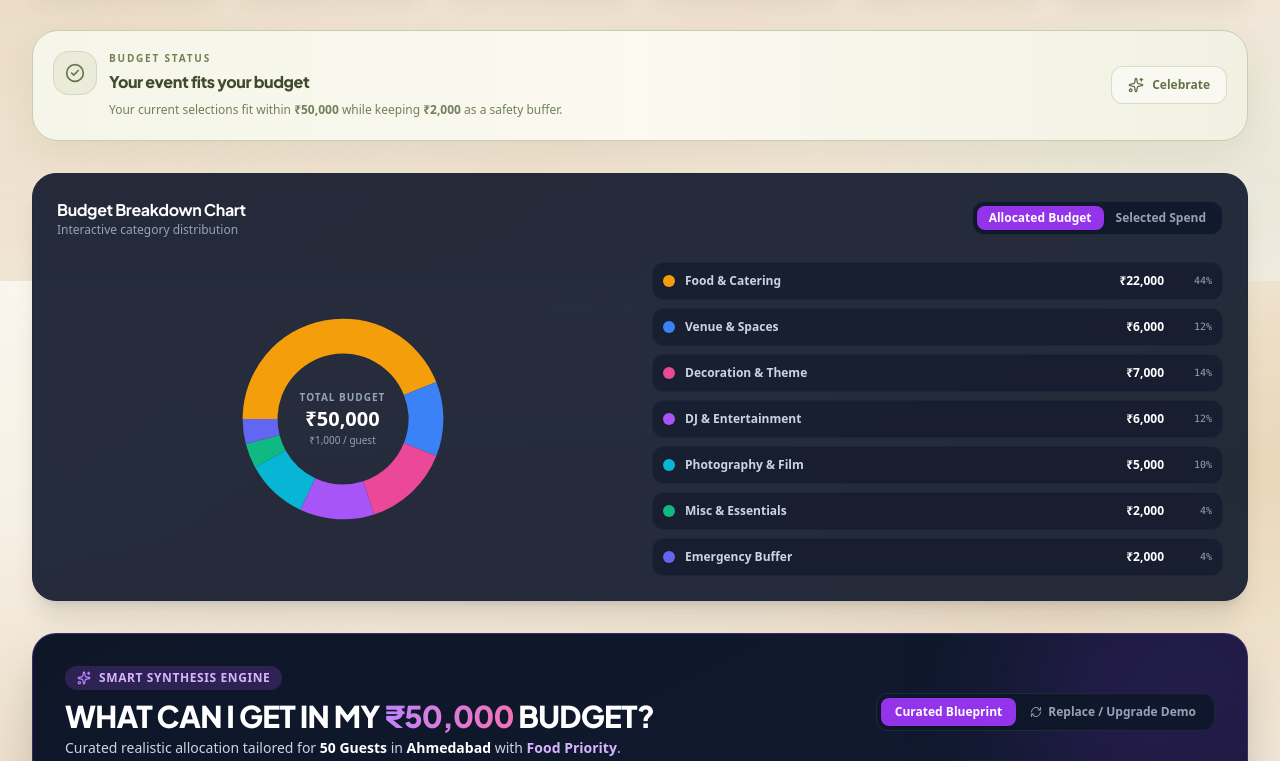
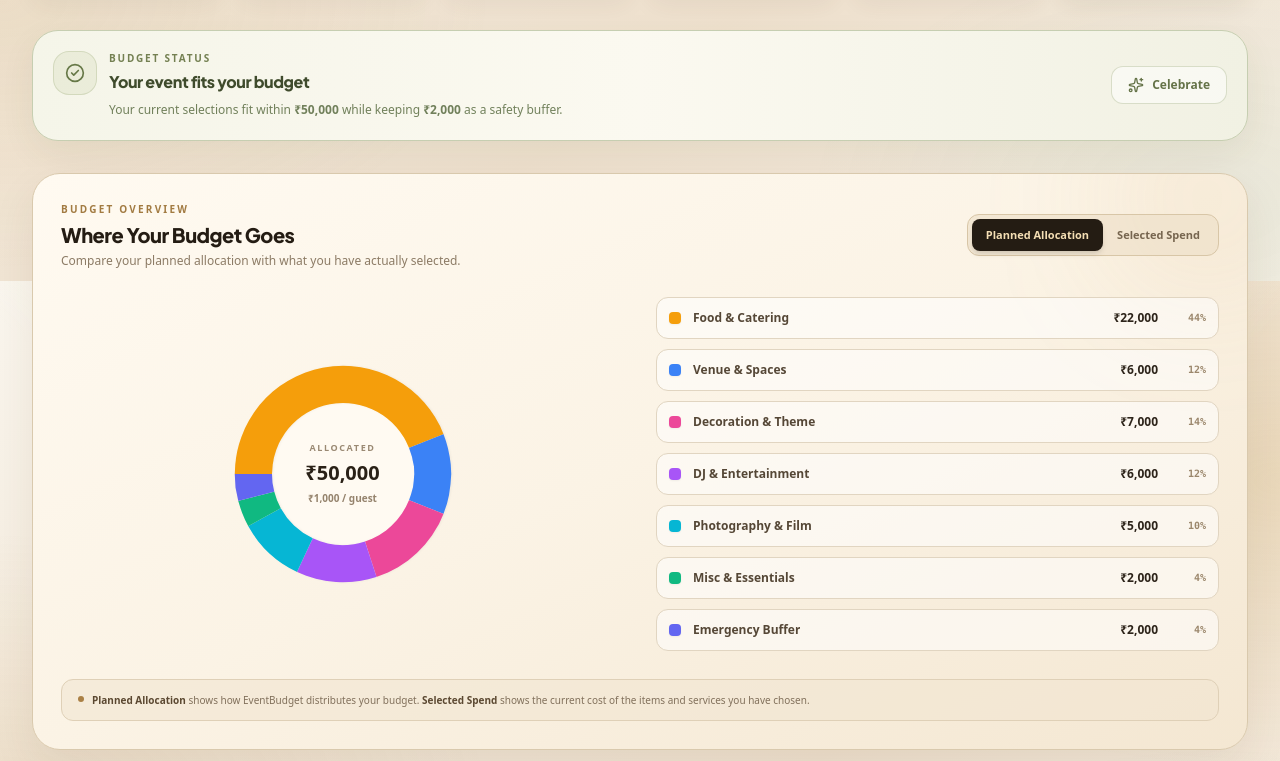
Before and after one commit to aivisionstudio2821-dot/eventbudget, a React (Vite) app: page / in a window 1280 px wide. Shown: the part 1319-2080 px from the top of the page. Built offline with nearby package versions, Linux system fonts and the light colour scheme.

Commit message:
Upgrade budget chart luxury theme

```diff
--- a/src/components/dashboard/BudgetDonutChart.tsx
+++ b/src/components/dashboard/BudgetDonutChart.tsx
@@ -1,5 +1,5 @@
 import React, { useState } from 'react';
-import { CategoryKey, CategoryAllocations, EventState } from '../../types';
+import { CategoryKey, EventState } from '../../types';
 import { CATEGORIES_INFO } from '../../data/initialData';
 import { formatINR } from '../../utils/currencyFormatter';
 import { calculateCategoryTotals } from '../../utils/budgetCalculations';
@@ -12,14 +12,15 @@ export const BudgetDonutChart: React.FC<BudgetDonutChartProps> = ({ event }) =>
   const [viewMode, setViewMode] = useState<'allocated' | 'selected'>('allocated');
   const [hoveredKey, setHoveredKey] = useState<CategoryKey | null>(null);
 
-  const totalBudget = event.totalBudget || 1;
   const allocations = event.allocations;
   const selectedTotals = calculateCategoryTotals(event);
 
-  const dataSource: Record<CategoryKey, number> = viewMode === 'allocated' ? allocations : selectedTotals;
-  const dataSum = Object.values(dataSource).reduce((a, b) => a + b, 0) || 1;
+  const dataSource: Record<CategoryKey, number> =
+    viewMode === 'allocated' ? allocations : selectedTotals;
 
-  // Calculate SVG arc paths for the donut
+  const dataSum =
+    Object.values(dataSource).reduce((a, b) => a + b, 0) || 1;
+
   let cumulativePercent = 0;
 
   const slices = CATEGORIES_INFO.map((cat) => {
@@ -27,6 +28,7 @@ export const BudgetDonutChart: React.FC<BudgetDonutChartProps> = ({ event }) =>
     const percent = value / dataSum;
     const startAngle = cumulativePercent * 360;
     const endAngle = (cumulativePercent + percent) * 360;
+
     cumulativePercent += percent;
 
     return {
@@ -40,18 +42,16 @@ export const BudgetDonutChart: React.FC<BudgetDonutChartProps> = ({ event }) =>
     };
   });
 
-  // SVG coordinate helpers
-  const getCoordinatesForPercent = (percent: number, radius: number) => {
-    const x = Math.cos(2 * Math.PI * percent);
-    const y = Math.sin(2 * Math.PI * percent);
-    return [x * radius, y * radius];
-  };
-
-  const createArcPath = (startAngle: number, endAngle: number, outerRadius: number, innerRadius: number) => {
+  const createArcPath = (
+    startAngle: number,
+    endAngle: number,
+    outerRadius: number,
+    innerRadius: number
+  ) => {
     if (endAngle - startAngle >= 359.9) {
-      // Full circle handling
       endAngle = 359.99;
     }
+
     const startRad = (startAngle - 90) * (Math.PI / 180);
     const endRad = (endAngle - 90) * (Math.PI / 180);
 
@@ -67,60 +67,111 @@ export const BudgetDonutChart: React.FC<BudgetDonutChartProps> = ({ event }) =>
 
     const largeArcFlag = endAngle - startAngle > 180 ? 1 : 0;
 
-    return `M ${x1} ${y1} A ${outerRadius} ${outerRadius} 0 ${largeArcFlag} 1 ${x2} ${y2} L ${x3} ${y3} A ${innerRadius} ${innerRadius} 0 ${largeArcFlag} 0 ${x4} ${y4} Z`;
+    return `
+      M ${x1} ${y1}
+      A ${outerRadius} ${outerRadius} 0 ${largeArcFlag} 1 ${x2} ${y2}
+      L ${x3} ${y3}
+      A ${innerRadius} ${innerRadius} 0 ${largeArcFlag} 0 ${x4} ${y4}
+      Z
+    `;
   };
 
-  const hoveredSlice = slices.find(s => s.key === hoveredKey);
+  const hoveredSlice = slices.find(
+    (slice) => slice.key === hoveredKey
+  );
 
   return (
-    <div className="p-5 sm:p-6 rounded-3xl bg-[#0f172a]/90 border border-slate-800 backdrop-blur-md shadow-xl flex flex-col justify-between">
+    <div className="relative overflow-hidden rounded-[28px] border border-[#d9c9ad] bg-gradient-to-br from-[#fffaf1] via-[#fbf3e5] to-[#f4e7d2] p-5 shadow-[0_18px_45px_rgba(74,52,27,0.08)] sm:p-7">
 
-      {/* Header & Mode Toggle */}
-      <div className="flex flex-col sm:flex-row sm:items-center justify-between gap-3 mb-6">
+      {/* subtle luxury background glow */}
+      <div className="pointer-events-none absolute -right-16 -top-20 h-52 w-52 rounded-full bg-[#c89b53]/10 blur-3xl" />
+
+      <div className="relative">
+
+        {/* HEADER */}
+
+        <div className="mb-7 flex flex-col justify-between gap-4 sm:flex-row sm:items-center">
+
           <div>
-          <h3 className="text-base font-bold text-white font-heading">Budget Breakdown Chart</h3>
-          <p className="text-xs text-slate-400">Interactive category distribution</p>
+            <p className="mb-1 text-[10px] font-black uppercase tracking-[0.22em] text-[#a27b42]">
+              Budget Overview
+            </p>
+
+            <h3 className="font-heading text-lg font-black text-[#241c13] sm:text-xl">
+              Where Your Budget Goes
+            </h3>
+
+            <p className="mt-1 text-xs text-[#8c7b65]">
+              Compare your planned allocation with what you have actually selected.
+            </p>
           </div>
-        <div className="flex rounded-xl bg-slate-900/90 p-1 border border-slate-800 self-start sm:self-auto">
+
+          {/* TOGGLE */}
+
+          <div className="flex self-start rounded-xl border border-[#d8c6a7] bg-[#eee0ca]/65 p-1 sm:self-auto">
+
             <button
+              type="button"
               onClick={() => setViewMode('allocated')}
-            className={`px-3 py-1 rounded-lg text-xs font-semibold transition-all ${
+              className={`rounded-lg px-3.5 py-2 text-[11px] font-extrabold transition-all ${
                 viewMode === 'allocated'
-                ? 'bg-purple-600 text-white shadow'
-                : 'text-slate-400 hover:text-slate-200'
+                  ? 'bg-[#241c13] text-[#f4deb4] shadow-md'
+                  : 'text-[#76654f] hover:bg-white/50 hover:text-[#30261b]'
               }`}
             >
-            Allocated Budget
+              Planned Allocation
             </button>
+
             <button
+              type="button"
               onClick={() => setViewMode('selected')}
-            className={`px-3 py-1 rounded-lg text-xs font-semibold transition-all ${
+              className={`rounded-lg px-3.5 py-2 text-[11px] font-extrabold transition-all ${
                 viewMode === 'selected'
-                ? 'bg-purple-600 text-white shadow'
-                : 'text-slate-400 hover:text-slate-200'
+                  ? 'bg-[#241c13] text-[#f4deb4] shadow-md'
+                  : 'text-[#76654f] hover:bg-white/50 hover:text-[#30261b]'
               }`}
             >
               Selected Spend
             </button>
+
           </div>
         </div>
 
-      {/* Donut Chart & Legend Row */}
-      <div className="grid grid-cols-1 md:grid-cols-12 items-center gap-6">
+        {/* CHART + LEGEND */}
 
-        {/* SVG Graphic */}
-        <div className="md:col-span-6 flex justify-center relative">
-          <div className="w-52 h-52 sm:w-60 sm:h-60 relative flex items-center justify-center">
-            <svg viewBox="-110 -110 220 220" className="w-full h-full transform -rotate-90">
+        <div className="grid grid-cols-1 items-center gap-8 md:grid-cols-12">
+
+          {/* DONUT */}
+
+          <div className="relative flex justify-center md:col-span-6">
+
+            <div className="relative flex h-56 w-56 items-center justify-center sm:h-64 sm:w-64">
+
+              {/* soft ring background */}
+
+              <div className="absolute inset-[15%] rounded-full border border-[#e2d4bd] bg-[#fffaf2] shadow-inner" />
+
+              <svg
+                viewBox="-110 -110 220 220"
+                className="relative h-full w-full -rotate-90 drop-shadow-sm"
+              >
                 {slices.map((slice) => {
                   if (slice.value <= 0) return null;
+
                   const isHovered = hoveredKey === slice.key;
-                const outerR = isHovered ? 100 : 92;
-                const innerR = isHovered ? 56 : 60;
+
+                  const outerRadius = isHovered ? 100 : 93;
+                  const innerRadius = isHovered ? 56 : 61;
+
                   return (
                     <path
                       key={slice.key}
-                    d={createArcPath(slice.startAngle, slice.endAngle, outerR, innerR)}
+                      d={createArcPath(
+                        slice.startAngle,
+                        slice.endAngle,
+                        outerRadius,
+                        innerRadius
+                      )}
                       fill={slice.color}
                       className="cursor-pointer transition-all duration-200 hover:opacity-90"
                       onMouseEnter={() => setHoveredKey(slice.key)}
@@ -130,65 +181,126 @@ export const BudgetDonutChart: React.FC<BudgetDonutChartProps> = ({ event }) =>
                 })}
               </svg>
 
-            {/* Donut Center Display */}
-            <div className="absolute inset-0 flex flex-col items-center justify-center pointer-events-none text-center p-4">
+              {/* CENTER */}
+
+              <div className="pointer-events-none absolute inset-0 flex flex-col items-center justify-center p-5 text-center">
+
                 {hoveredSlice ? (
                   <>
-                  <span className="text-[11px] font-bold uppercase tracking-wider text-slate-400 truncate max-w-[120px]">
+                    <span className="max-w-[125px] truncate text-[10px] font-black uppercase tracking-[0.12em] text-[#8a7964]">
                       {hoveredSlice.name}
                     </span>
-                  <span className="text-base sm:text-lg font-black text-white">
+
+                    <span className="mt-1 text-lg font-black text-[#2a2117] sm:text-xl">
                       {formatINR(hoveredSlice.value)}
                     </span>
-                  <span className="text-[10px] font-bold text-purple-300">
+
+                    <span className="mt-0.5 text-[10px] font-bold text-[#a17b42]">
                       {hoveredSlice.percent.toFixed(1)}% of total
                     </span>
                   </>
                 ) : (
                   <>
-                  <span className="text-[10px] uppercase font-bold tracking-widest text-slate-400">
-                    {viewMode === 'allocated' ? 'Total Budget' : 'Total Planned'}
+                    <span className="text-[9px] font-black uppercase tracking-[0.18em] text-[#9a8973]">
+                      {viewMode === 'allocated'
+                        ? 'Allocated'
+                        : 'Selected'}
                     </span>
-                  <span className="text-base sm:text-xl font-extrabold text-white">
+
+                    <span className="mt-1 text-lg font-black text-[#2a2117] sm:text-xl">
                       {formatINR(dataSum)}
                     </span>
-                  <span className="text-[10px] text-slate-400">
-                    {formatINR(Math.round(dataSum / (event.guestCount || 1)))} / guest
+
+                    <span className="mt-1 text-[10px] font-semibold text-[#95836d]">
+                      {formatINR(
+                        Math.round(
+                          dataSum /
+                            Math.max(1, event.guestCount || 1)
+                        )
+                      )}{' '}
+                      / guest
                     </span>
                   </>
                 )}
-            </div>
-          </div>
+
               </div>
 
-        {/* Legend Pills */}
-        <div className="md:col-span-6 space-y-2">
-          {slices.map((slice) => (
+            </div>
+
+          </div>
+
+          {/* LEGEND */}
+
+          <div className="space-y-2.5 md:col-span-6">
+
+            {slices.map((slice) => {
+              const active = hoveredKey === slice.key;
+
+              return (
                 <div
                   key={slice.key}
                   onMouseEnter={() => setHoveredKey(slice.key)}
                   onMouseLeave={() => setHoveredKey(null)}
-              className={`p-2.5 rounded-xl border transition-all cursor-pointer flex items-center justify-between text-xs ${
-                hoveredKey === slice.key
-                  ? 'bg-slate-800 border-purple-500 shadow-md'
-                  : 'bg-slate-900/60 border-slate-800/80 hover:bg-slate-850'
+                  className={`flex cursor-pointer items-center justify-between rounded-xl border p-3 transition-all ${
+                    active
+                      ? 'translate-x-1 border-[#b99761] bg-[#f2e2c8] shadow-[0_7px_18px_rgba(80,58,31,0.08)]'
+                      : 'border-[#e1d5c1] bg-white/55 hover:border-[#cdb68f] hover:bg-[#fffaf2]'
                   }`}
                 >
-              <div className="flex items-center gap-2.5 min-w-0">
+
+                  <div className="flex min-w-0 items-center gap-3">
+
                     <span
-                  className="w-3 h-3 rounded-md shrink-0 shadow-sm"
-                  style={{ backgroundColor: slice.color }}
+                      className="h-3 w-3 shrink-0 rounded-[4px] shadow-sm"
+                      style={{
+                        backgroundColor: slice.color,
+                      }}
                     />
-                <span className="text-slate-300 font-semibold truncate">{slice.name}</span>
+
+                    <span className="truncate text-xs font-bold text-[#554736]">
+                      {slice.name}
+                    </span>
+
                   </div>
-              <div className="flex items-center gap-2 shrink-0">
-                <span className="font-bold text-white">{formatINR(slice.value)}</span>
-                <span className="text-[10px] text-slate-400 font-mono w-10 text-right">
+
+                  <div className="ml-3 flex shrink-0 items-center gap-3">
+
+                    <span className="text-xs font-black text-[#2d241a]">
+                      {formatINR(slice.value)}
+                    </span>
+
+                    <span className="w-9 text-right font-mono text-[10px] font-bold text-[#9b876c]">
                       {slice.percent.toFixed(0)}%
                     </span>
+
                   </div>
+
                 </div>
-          ))}
+              );
+            })}
+
+          </div>
+
+        </div>
+
+        {/* FOOT NOTE */}
+
+        <div className="mt-7 flex items-start gap-2 rounded-xl border border-[#dfd0b7] bg-[#f2e6d3]/60 px-4 py-3">
+
+          <div className="mt-1 h-1.5 w-1.5 shrink-0 rounded-full bg-[#aa8045]" />
+
+          <p className="text-[10px] leading-relaxed text-[#81705b]">
+            <strong className="text-[#5b4831]">
+              Planned Allocation
+            </strong>{' '}
+            shows how EventBudget distributes your budget.
+            {' '}
+            <strong className="text-[#5b4831]">
+              Selected Spend
+            </strong>{' '}
+            shows the current cost of the items and services you have chosen.
+          </p>
+
         </div>
 
       </div>
```
Lines whose indentation alone changed are shown as unchanged.
